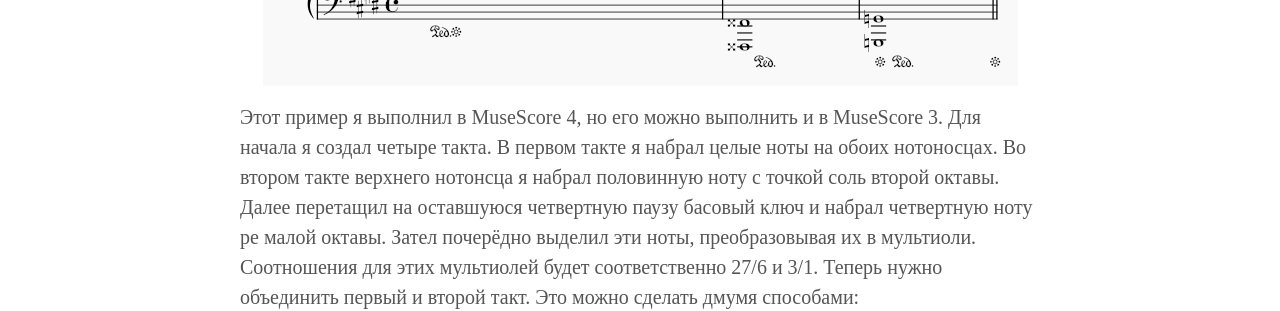
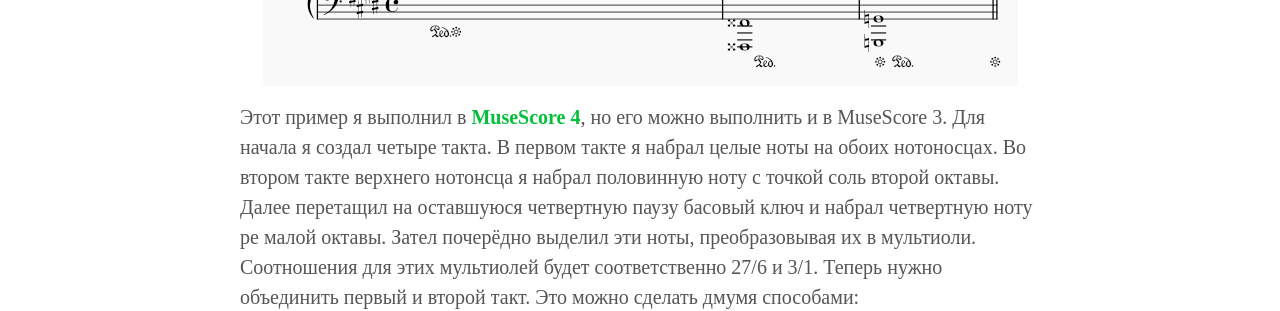
Before and after one commit to postolny/postolny.github.io, a Jekyll site: the page built from _posts/2021-12-24-musescore.md, in a window 1280 px wide and 900 px high, scrolled down 5046 px. Shown: the part 154-465 px from the top of the window. Built offline with Jekyll 4.4.1, drawn with Linux system fonts in a browser that asks for light colours; some of the changed lines change nothing that is shown; some of the changed text lies outside the part shown.

Commit message:
Add files via upload

```diff
--- a/_posts/2021-12-24-musescore.md
+++ b/_posts/2021-12-24-musescore.md
@@ -60,7 +60,7 @@
 
 Если вместо девятнадцати шестнадцатых нужно набрать девятнадцать восьмых, то в окне "Создать мультиоль" следует указать соотношение 19/6.
 
-В качестве ещё одного примера я взял двадцать седьмой такт Ноктюрна №3 Фридерика Шопена:
+В качестве следующего примера я взял двадцать седьмой такт Ноктюрна №3 Фридерика Шопена:
 
 ![nocturne]({{ site.baseurl }}/img/musescore/nocturne.png)
 
@@ -70,7 +70,7 @@
 
 ![nocturne]({{ site.baseurl }}/img/musescore/beethoven14.png)
 
-Этот пример я выполнил в MuseScore 4, но его можно выполнить и в MuseScore 3. Для начала я создал четыре такта. В первом такте я набрал целые ноты на обоих нотоносцах. Во втором такте верхнего нотонсца я набрал половинную ноту с точкой соль второй октавы. Далее перетащил на оставшуюся четвертную паузу басовый ключ и набрал четвертную ноту ре малой октавы. Зател почерёдно выделил эти ноты, преобразовывая их в мультиоли. Соотношения для этих мультиолей будет соответственно 27/6 и 3/1. Теперь нужно объединить первый и второй такт. Это можно сделать дмумя способами:
+Этот пример я выполнил в [MuseScore 4](#ms4), но его можно выполнить и в MuseScore 3. Для начала я создал четыре такта. В первом такте я набрал целые ноты на обоих нотоносцах. Во втором такте верхнего нотонсца я набрал половинную ноту с точкой соль второй октавы. Далее перетащил на оставшуюся четвертную паузу басовый ключ и набрал четвертную ноту ре малой октавы. Зател почерёдно выделил эти ноты, преобразовывая их в мультиоли. Соотношения для этих мультиолей будет соответственно 27/6 и 3/1. Теперь нужно объединить первый и второй такт. Это можно сделать дмумя способами:
 
 1. Выделить общую тактовую черту и нажать <kbd>Ctrl</kbd> + <kbd>delete</kbd>;
 2. Выделить оба такта, удерживая клавишу <kbd>Shift</kbd>, и выбрыть в меню "Преобразования" → "Такты" → "Склеить выделенные такты" (MuseScore 4) или "Инструменты" → "Такт" → "Объединить выбранные такты" (MuseScore 3).
```
